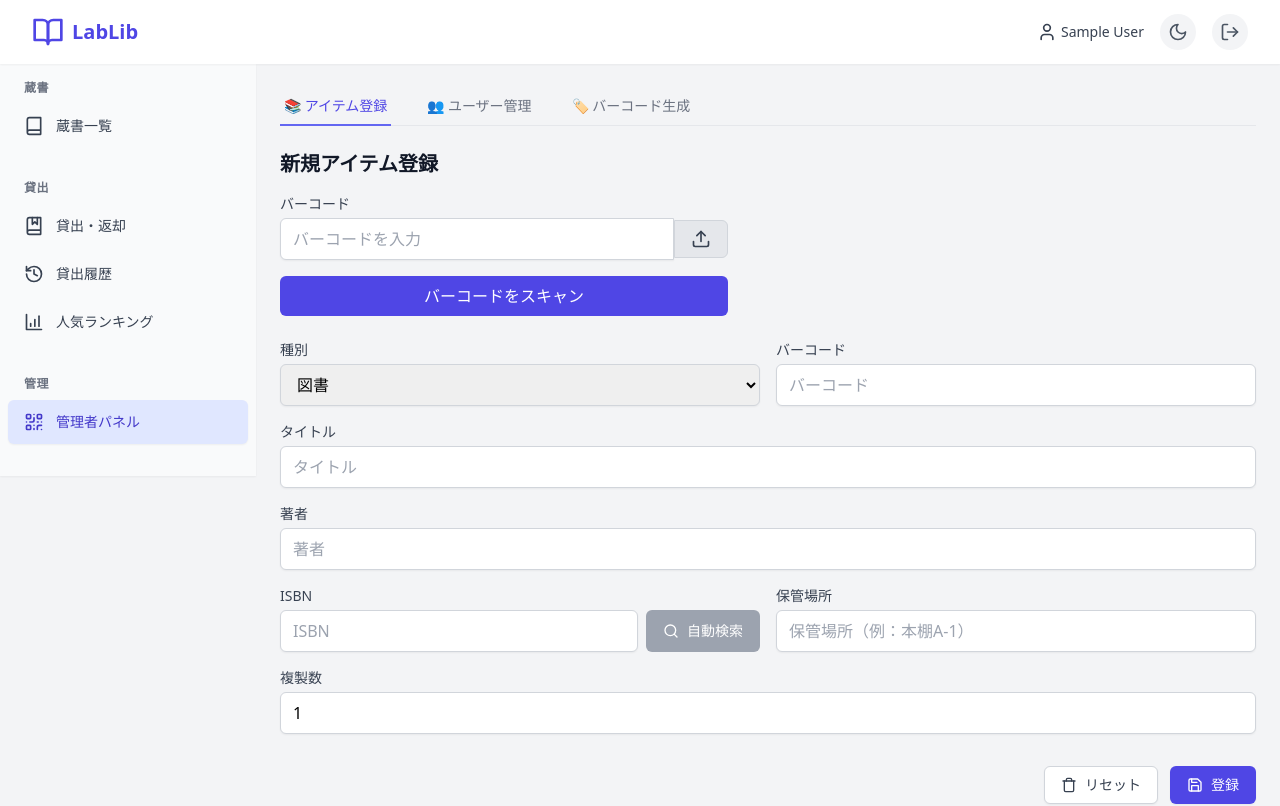
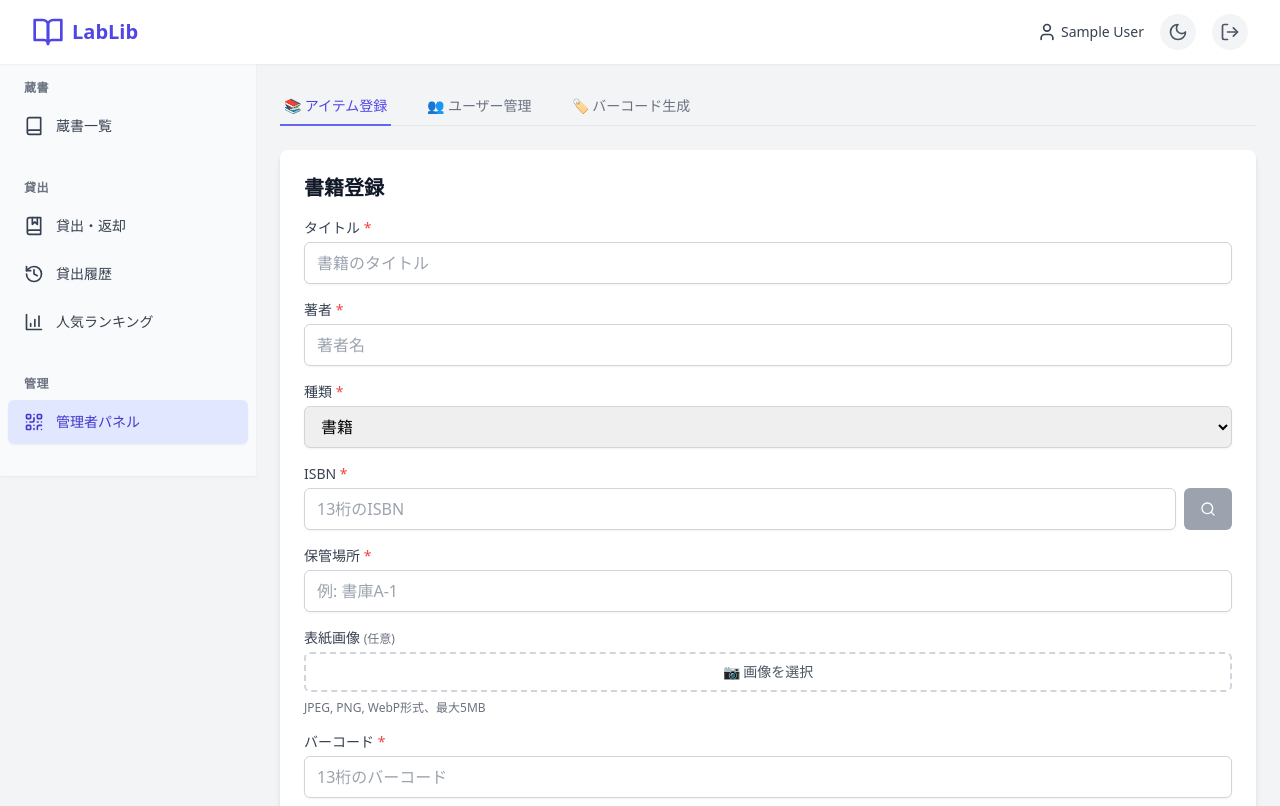
Before and after one commit to awatyakiau/lablib, a React (Vite) app: page /admin in a window 1280 px wide. Shown: the top 806 px of the page. Built offline with nearby package versions, Linux system fonts and the light colour scheme; sample sign-in values are in the browser's storage.

Commit message:
画像登録機能update

```diff
--- a/src/components/admin/BookRegistration.tsx
+++ b/src/components/admin/BookRegistration.tsx
@@ -2,6 +2,7 @@ import React, { useState } from 'react';
 import { BookPlus, Save, Trash, Search, Loader2, Download, QrCode } from 'lucide-react';
 import BarcodeScanner from '../books/BarcodeScanner';
 import axios from 'axios';
+import { Save, Search, Loader2, X } from 'lucide-react';
 
 interface FormData {
   title: string;
@@ -21,102 +22,131 @@ const BookRegistration: React.FC = () => {
     barcode: '',
     isbn: '',
     location: '',
-    copies: 1
+    copies: 1,
   });
 
+  const [isLoading, setIsLoading] = useState(false);
+  const [isSearching, setIsSearching] = useState(false);
+  const [error, setError] = useState<string | null>(null);
   const [success, setSuccess] = useState<string | null>(null);
-  const [error, setError] = useState<string | null>(null);
-  const [isSearching, setIsSearching] = useState(false);
-
-  // EAN13バーコード生成用の新しいstate
-  const [showEAN13Generator, setShowEAN13Generator] = useState(false);
-  const [generatedBarcode, setGeneratedBarcode] = useState<any>(null);
-  const [studentId, setStudentId] = useState('');
-  const [barcodeYear, setBarcodeYear] = useState(new Date().getFullYear());
-  const [barcodeSequence, setBarcodeSequence] = useState(1);
-  const [isGenerating, setIsGenerating] = useState(false);
+  const [selectedImage, setSelectedImage] = useState<File | null>(null);
+  const [imagePreview, setImagePreview] = useState<string | null>(null);
 
   const handleInputChange = (e: React.ChangeEvent<HTMLInputElement | HTMLSelectElement>) => {
     const { name, value } = e.target;
-
     setFormData(prev => ({
       ...prev,
-      [name]: name === 'copies' ? parseInt(value) || 1 : value
+      [name]: name === 'copies' ? parseInt(value) || 1 : value,
     }));
   };
 
-  const handleBarcodeScanned = (barcode: string) => {
-  // ISBN-13判定の改善
-  if (barcode.length === 13 && (barcode.startsWith('978') || barcode.startsWith('979'))) {
-    // ISBN-13の場合
+  const handleAutoSearch = async () => {
+    if (!formData.isbn) return;
+
+    setIsSearching(true);
+    setError(null);
+
+    try {
+      const token = localStorage.getItem('token');
+      const response = await axios.get('/api/books/fetch-info', {
+        params: { isbn: formData.isbn },
+        headers: { Authorization: `Bearer ${token}` },
+      });
+
+      if (response.data) {
         setFormData(prev => ({
           ...prev,
-      barcode,
-      isbn: barcode,
-      type: 'book'
+          title: response.data.title || prev.title,
+          author: response.data.author || prev.author,
         }));
-  } else if (barcode.length === 13 && barcode.startsWith('20')) {
-    // 生成された論文用EAN13バーコードの場合
-    setFormData(prev => ({
-      ...prev,
-      barcode,
-      type: 'thesis'
-    }));
-  } else {
-    // その他のバーコード
-    setFormData(prev => ({
-      ...prev,
-      barcode
-    }));
+        setSuccess('書籍情報を取得しました');
+        setTimeout(() => setSuccess(null), 2000);
       }
+    } catch (err: any) {
+      setError(err.response?.data?.error || '書籍情報の取得に失敗しました');
+    } finally {
+      setIsSearching(false);
+    }
+  };
+
+  const handleImageChange = (e: React.ChangeEvent<HTMLInputElement>) => {
+    const file = e.target.files?.[0];
+    if (!file) {
+      setSelectedImage(null);
+      setImagePreview(null);
+      return;
+    }
+
+    if (file.size > 5 * 1024 * 1024) {
+      setError('ファイルサイズが大きすぎます（最大5MB）');
+      return;
+    }
+
+    if (!file.type.match(/^image\/(jpeg|png|webp)$/)) {
+      setError('サポートされていない画像形式です（JPEG, PNG, WebP のみ）');
+      return;
+    }
+
+    setSelectedImage(file);
+
+    const reader = new FileReader();
+    reader.onloadend = () => {
+      setImagePreview(reader.result as string);
+    };
+    reader.readAsDataURL(file);
+  };
+
+  const clearImage = () => {
+    setSelectedImage(null);
+    setImagePreview(null);
+    const fileInput = document.querySelector('input[type="file"]') as HTMLInputElement;
+    if (fileInput) fileInput.value = '';
   };
 
   const handleSubmit = async (e: React.FormEvent) => {
     e.preventDefault();
 
-  // Validation
-  if (!formData.title.trim()) {
-    setError('タイトルを入力してください');
-    return;
-  }
-  if (!formData.author.trim()) {
-    setError('著者を入力してください');
-    return;
-  }
-  if (!formData.barcode.trim()) {
-    setError('バーコードを入力してください');
-    return;
-  }
-  if (!formData.location.trim()) {
-    setError('保管場所を入力してください');
+    if (!formData.title.trim() || !formData.author.trim()) {
+      setError('タイトルと著者は必須です');
       return;
     }
 
+    if (formData.copies < 1) {
+      setError('複製数は1以上である必要があります');
+      return;
+    }
+
+    setIsLoading(true);
+    setError(null);
+
     try {
       const token = localStorage.getItem('token');
-    const response = await axios.post(
-      '/api/admin/books',
-      {
-        title: formData.title,
-        author: formData.author,
-        type: formData.type,
-        barcode: formData.barcode,
-        isbn: formData.isbn,
-        location: formData.location,
+
+      const response = await axios.post('/api/admin/books', {
+        ...formData,
         total_copies: formData.copies,
-      },
-      {
+      }, {
+        headers: { Authorization: `Bearer ${token}` },
+      });
+
+      if (selectedImage && response.data.id) {
+        try {
+          const imageFormData = new FormData();
+          imageFormData.append('image', selectedImage);
+
+          await axios.post(`/api/admin/books/${response.data.id}/image`, imageFormData, {
             headers: {
               Authorization: `Bearer ${token}`,
+              'Content-Type': 'multipart/form-data',
             },
+          });
+        } catch (imgErr) {
+          console.error('画像のアップロードに失敗しました:', imgErr);
         }
-    );
+      }
 
-    setSuccess('アイテムが正常に登録されました');
-    setError(null);
+      setSuccess('書籍を登録しました');
 
-    // Reset form after a delay
-    setTimeout(() => {
       setFormData({
         title: '',
         author: '',
@@ -126,233 +156,225 @@ const handleSubmit = async (e: React.FormEvent) => {
         location: '',
         copies: 1,
       });
+      setSelectedImage(null);
+      setImagePreview(null);
+
+      setTimeout(() => {
         setSuccess(null);
-    }, 3000);
+        window.location.reload();
+      }, 1500);
     } catch (err: any) {
-    if (err.response?.data?.error) {
-      setError(err.response.data.error);
-    } else {
-      setError('登録に失敗しました');
-    }
-  }
-};
-
-
-  const handleReset = () => {
-    setFormData({
-      title: '',
-      author: '',
-      type: 'book',
-      barcode: '',
-      isbn: '',
-      location: '',
-      copies: 1
-    });
-    setError(null);
-    setSuccess(null);
-  };
-
-    const handleAutoSearch = async () => {
-    if (!formData.isbn && !formData.barcode) {
-      setError('ISBNまたはバーコードを入力してください');
-      return;
-    }
-
-    setIsSearching(true);
-    setError(null);
-
-    try {
-      const isbn = formData.isbn || formData.barcode;
-      const response = await axios.get(`/api/books/fetch-info?isbn=${isbn}`);
-
-      setFormData(prev => ({
-        ...prev,
-        title: response.data.title || prev.title,
-        author: response.data.author || prev.author,
-      }));
-
-      setSuccess('書籍情報を自動取得しました');
-      setTimeout(() => setSuccess(null), 3000);
-    } catch (err: any) {
-      if (err.response?.status === 404) {
-        setError('書籍情報が見つかりませんでした');
-      } else {
-        setError('書籍情報の取得に失敗しました');
-      }
+      setError(err.response?.data?.error || '登録に失敗しました');
     } finally {
-      setIsSearching(false);
+      setIsLoading(false);
     }
   };
 
   return (
-    <div>
+    <div className="bg-white dark:bg-gray-800 rounded-lg shadow-md p-6">
       <h2 className="text-xl font-semibold text-gray-900 dark:text-white mb-4">
-        新規アイテム登録
+        書籍登録
       </h2>
 
-      <div className="mb-6">
-        <BarcodeScanner onScan={handleBarcodeScanned} buttonText="バーコードをスキャン" />
+      {error && (
+        <div className="mb-4 p-3 bg-red-100 dark:bg-red-900 text-red-700 dark:text-red-200 rounded-md">
+          {error}
         </div>
+      )}
 
       {success && (
-        <div className="mb-4 p-3 bg-green-100 dark:bg-green-900 text-green-700 dark:text-green-200 rounded-md text-sm">
+        <div className="mb-4 p-3 bg-green-100 dark:bg-green-900 text-green-700 dark:text-green-200 rounded-md">
           {success}
         </div>
       )}
 
-      {error && (
-        <div className="mb-4 p-3 bg-red-100 dark:bg-red-900 text-red-700 dark:text-red-200 rounded-md text-sm">
-          {error}
-        </div>
-      )}
-
       <form onSubmit={handleSubmit} className="space-y-4">
-        <div className="grid grid-cols-1 md:grid-cols-2 gap-4">
         <div>
-            <label htmlFor="type" className="block text-sm font-medium text-gray-700 dark:text-gray-300 mb-1">
-              種別
-            </label>
-            <select
-              id="type"
-              name="type"
-              value={formData.type}
-              onChange={handleInputChange}
-              className="w-full px-3 py-2 border border-gray-300 dark:border-gray-600 rounded-md shadow-sm focus:outline-none focus:ring-2 focus:ring-indigo-500 dark:bg-gray-700 dark:text-white"
-            >
-              <option value="book">図書</option>
-              <option value="thesis">論文</option>
-            </select>
-          </div>
-
-          <div>
-            <label htmlFor="barcode" className="block text-sm font-medium text-gray-700 dark:text-gray-300 mb-1">
-              バーコード
+          <label className="block text-sm font-medium text-gray-700 dark:text-gray-300 mb-1">
+            タイトル <span className="text-red-500">*</span>
           </label>
           <input
-              id="barcode"
-              name="barcode"
-              type="text"
-              value={formData.barcode}
-              onChange={handleInputChange}
-              className="w-full px-3 py-2 border border-gray-300 dark:border-gray-600 rounded-md shadow-sm focus:outline-none focus:ring-2 focus:ring-indigo-500 dark:bg-gray-700 dark:text-white"
-              placeholder="バーコード"
-            />
-          </div>
-        </div>
-
-        <div>
-          <label htmlFor="title" className="block text-sm font-medium text-gray-700 dark:text-gray-300 mb-1">
-            タイトル
-          </label>
-          <input
-            id="title"
             name="title"
             type="text"
             value={formData.title}
             onChange={handleInputChange}
             className="w-full px-3 py-2 border border-gray-300 dark:border-gray-600 rounded-md shadow-sm focus:outline-none focus:ring-2 focus:ring-indigo-500 dark:bg-gray-700 dark:text-white"
-            placeholder="タイトル"
+            placeholder="書籍のタイトル"
+            required
           />
         </div>
 
         <div>
-          <label htmlFor="author" className="block text-sm font-medium text-gray-700 dark:text-gray-300 mb-1">
-            著者
+          <label className="block text-sm font-medium text-gray-700 dark:text-gray-300 mb-1">
+            著者 <span className="text-red-500">*</span>
           </label>
           <input
-            id="author"
             name="author"
             type="text"
             value={formData.author}
             onChange={handleInputChange}
             className="w-full px-3 py-2 border border-gray-300 dark:border-gray-600 rounded-md shadow-sm focus:outline-none focus:ring-2 focus:ring-indigo-500 dark:bg-gray-700 dark:text-white"
-            placeholder="著者"
+            placeholder="著者名"
+            required
           />
         </div>
 
-        <div className="grid grid-cols-1 md:grid-cols-2 gap-4">
+        <div>
+          <label className="block text-sm font-medium text-gray-700 dark:text-gray-300 mb-1">
+            種類 <span className="text-red-500">*</span>
+          </label>
+          <select
+            name="type"
+            value={formData.type}
+            onChange={handleInputChange}
+            className="w-full px-3 py-2 border border-gray-300 dark:border-gray-600 rounded-md shadow-sm focus:outline-none focus:ring-2 focus:ring-indigo-500 dark:bg-gray-700 dark:text-white"
+            required
+          >
+            <option value="book">書籍</option>
+            <option value="thesis">論文</option>
+          </select>
+        </div>
+
         {formData.type === 'book' && (
           <div>
-            <label htmlFor="isbn" className="block text-sm font-medium text-gray-700 dark:text-gray-300 mb-1">
-              ISBN
+            <label className="block text-sm font-medium text-gray-700 dark:text-gray-300 mb-1">
+              ISBN <span className="text-red-500">*</span>
             </label>
-            <div className="flex gap-2">
+            <div className="flex space-x-2">
               <input
-                id="isbn"
                 name="isbn"
                 type="text"
                 value={formData.isbn}
                 onChange={handleInputChange}
                 className="flex-1 px-3 py-2 border border-gray-300 dark:border-gray-600 rounded-md shadow-sm focus:outline-none focus:ring-2 focus:ring-indigo-500 dark:bg-gray-700 dark:text-white"
-                placeholder="ISBN"
+                placeholder="13桁のISBN"
               />
               <button
                 type="button"
                 onClick={handleAutoSearch}
-                disabled={isSearching || (!formData.isbn && !formData.barcode)}
-                className="inline-flex items-center px-4 py-2 border border-transparent text-sm font-medium rounded-md text-white bg-blue-600 hover:bg-blue-700 disabled:bg-gray-400 focus:outline-none focus:ring-2 focus:ring-offset-2 focus:ring-blue-500"
+                disabled={!formData.isbn || isSearching}
+                className="px-4 py-2 bg-blue-600 text-white rounded-md hover:bg-blue-700 disabled:bg-gray-400 disabled:cursor-not-allowed flex items-center"
               >
                 {isSearching ? (
                   <Loader2 className="h-4 w-4 animate-spin" />
                 ) : (
                   <Search className="h-4 w-4" />
                 )}
-                <span className="ml-2">自動検索</span>
               </button>
             </div>
           </div>
         )}
 
         <div>
-            <label htmlFor="location" className="block text-sm font-medium text-gray-700 dark:text-gray-300 mb-1">
-              保管場所
+          <label className="block text-sm font-medium text-gray-700 dark:text-gray-300 mb-1">
+            保管場所 <span className="text-red-500">*</span>
           </label>
           <input
-              id="location"
             name="location"
             type="text"
             value={formData.location}
             onChange={handleInputChange}
             className="w-full px-3 py-2 border border-gray-300 dark:border-gray-600 rounded-md shadow-sm focus:outline-none focus:ring-2 focus:ring-indigo-500 dark:bg-gray-700 dark:text-white"
-              placeholder="保管場所（例：本棚A-1）"
+            placeholder="例: 書庫A-1"
+            required
           />
+        </div>
+
+        <div>
+          <label className="block text-sm font-medium text-gray-700 dark:text-gray-300 mb-1">
+            表紙画像 <span className="text-gray-500 text-xs">(任意)</span>
+          </label>
+          <div className="space-y-2">
+            <div className="flex items-center space-x-2">
+              <label className="flex-1 cursor-pointer">
+                <div className="flex items-center justify-center w-full px-4 py-2 border-2 border-dashed border-gray-300 dark:border-gray-600 rounded-md hover:border-indigo-500 transition-colors">
+                  <span className="text-sm text-gray-600 dark:text-gray-400">
+                    {selectedImage ? selectedImage.name : '📷 画像を選択'}
+                  </span>
+                </div>
+                <input
+                  type="file"
+                  accept="image/jpeg,image/png,image/webp"
+                  onChange={handleImageChange}
+                  disabled={isLoading}
+                  className="hidden"
+                />
+              </label>
+              {selectedImage && (
+                <button
+                  type="button"
+                  onClick={clearImage}
+                  className="px-3 py-2 bg-red-500 text-white rounded-md hover:bg-red-600"
+                  title="画像を削除"
+                >
+                  <X className="h-4 w-4" />
+                </button>
+              )}
+            </div>
+            <p className="text-xs text-gray-500 dark:text-gray-400">
+              JPEG, PNG, WebP形式、最大5MB
+            </p>
+
+            {imagePreview && (
+              <div className="mt-3">
+                <p className="text-sm font-medium text-gray-700 dark:text-gray-300 mb-2">プレビュー:</p>
+                <img
+                  src={imagePreview}
+                  alt="プレビュー"
+                  className="max-w-xs max-h-48 object-cover rounded-lg shadow-md"
+                />
+              </div>
+            )}
           </div>
         </div>
 
         <div>
-          <label htmlFor="copies" className="block text-sm font-medium text-gray-700 dark:text-gray-300 mb-1">
-            複製数
+          <label className="block text-sm font-medium text-gray-700 dark:text-gray-300 mb-1">
+            バーコード <span className="text-red-500">*</span>
           </label>
           <input
-            id="copies"
+            name="barcode"
+            type="text"
+            value={formData.barcode}
+            onChange={handleInputChange}
+            className="w-full px-3 py-2 border border-gray-300 dark:border-gray-600 rounded-md shadow-sm focus:outline-none focus:ring-2 focus:ring-indigo-500 dark:bg-gray-700 dark:text-white"
+            placeholder="13桁のバーコード"
+          />
+        </div>
+
+        <div>
+          <label className="block text-sm font-medium text-gray-700 dark:text-gray-300 mb-1">
+            複製数 <span className="text-red-500">*</span>
+          </label>
+          <input
             name="copies"
             type="number"
             min="1"
             value={formData.copies}
             onChange={handleInputChange}
             className="w-full px-3 py-2 border border-gray-300 dark:border-gray-600 rounded-md shadow-sm focus:outline-none focus:ring-2 focus:ring-indigo-500 dark:bg-gray-700 dark:text-white"
+            required
           />
         </div>
 
-        <div className="flex justify-end space-x-3 pt-4">
-          <button
-            type="button"
-            onClick={handleReset}
-            className="inline-flex items-center px-4 py-2 border border-gray-300 dark:border-gray-600 shadow-sm text-sm font-medium rounded-md text-gray-700 dark:text-gray-200 bg-white dark:bg-gray-700 hover:bg-gray-50 dark:hover:bg-gray-600 focus:outline-none focus:ring-2 focus:ring-offset-2 focus:ring-indigo-500"
-          >
-            <Trash className="mr-2 h-4 w-4" />
-            リセット
-          </button>
         <button
           type="submit"
-            className="inline-flex items-center px-4 py-2 border border-transparent shadow-sm text-sm font-medium rounded-md text-white bg-indigo-600 hover:bg-indigo-700 focus:outline-none focus:ring-2 focus:ring-offset-2 focus:ring-indigo-500"
+          disabled={isLoading}
+          className="w-full py-2 px-4 bg-indigo-600 text-white rounded-md hover:bg-indigo-700 disabled:bg-gray-400 disabled:cursor-not-allowed flex items-center justify-center"
         >
-            <Save className="mr-2 h-4 w-4" />
+          {isLoading ? (
+            <>
+              <Loader2 className="h-5 w-5 animate-spin mr-2" />
+              登録中...
+            </>
+          ) : (
+            <>
+              <Save className="h-5 w-5 mr-2" />
               登録
+            </>
+          )}
         </button>
-        </div>
       </form>
-
     </div>
   );
 };
```
Also changed, not shown: 1 other file (tests, documents, lock files or other folders). Lines whose indentation alone changed are shown as unchanged.
